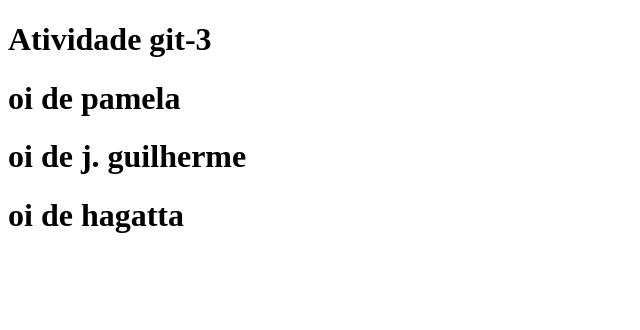
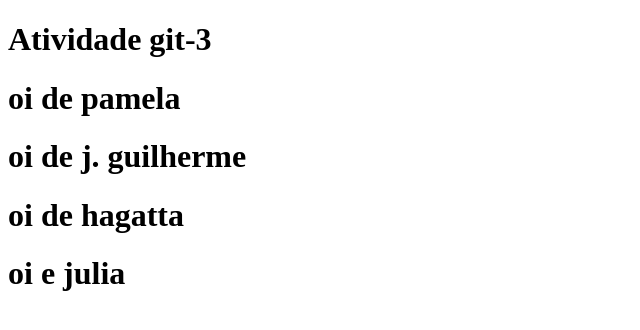
Before and after one commit to pamelagabri/AT-GIT, a plain HTML site: page index.html in a window 1280 px wide. Shown: the whole page, without its empty margins (0-640 px from the left). Drawn offline with Linux system fonts and the light colour scheme.

Commit message:
Update index.html

```diff
--- a/index.html
+++ b/index.html
@@ -11,5 +11,6 @@
     <h1>oi de pamela</h1>
     <h1>oi de j. guilherme</h1>
     <h1>oi de hagatta</h1>
+    <h1>oi e julia </h1>
 </body>
 </html>
```
